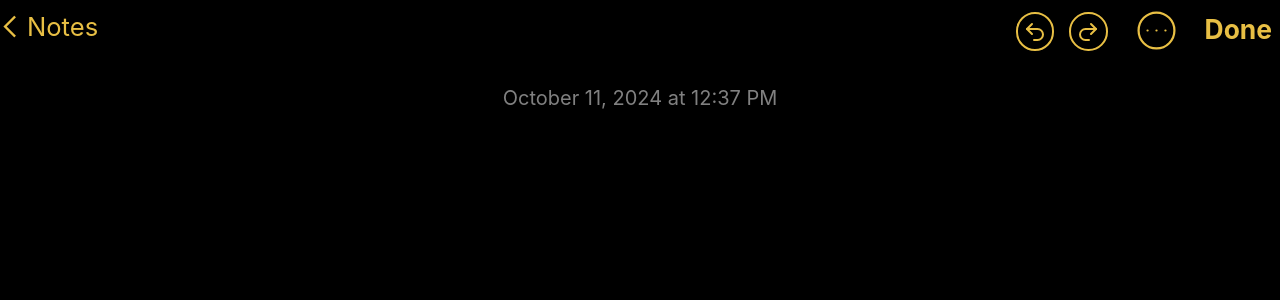
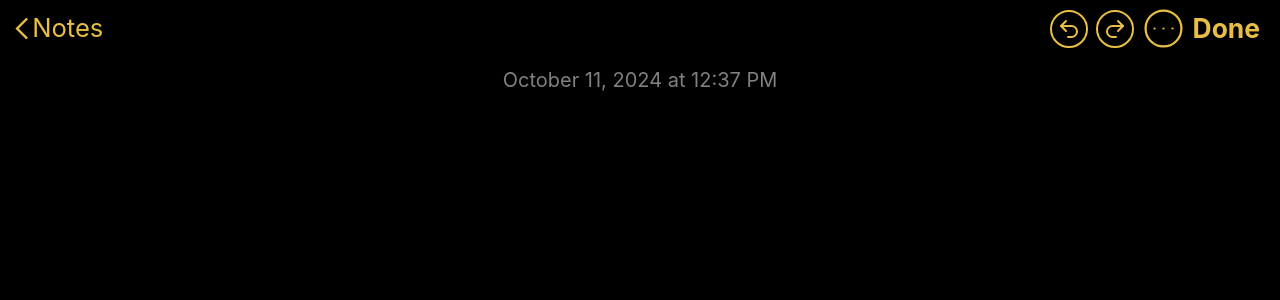
Before and after one commit to calebrosen/IOS-Notes-App-In-React, a React (Vite) app: page / in a window 1280 px wide. Shown: the top 300 px of the page. Built offline with nearby package versions, Linux system fonts and the light colour scheme.

Commit message:
Consolidated CSS for easier scaling

```diff
--- a/src/App.css
+++ b/src/App.css
@@ -59,48 +59,8 @@ textarea,body,html {
 .doneText {
   font-size: 1.65rem;
   font-weight: 700;
-  margin-top: 5.25px;
   color: #e8bf44;
   display: none;
-}
-
-.undoButton {
-  transform: scaleY(-1);
-  position: relative;
-  margin-top: 0.2rem;
-  color: #e8bf44;
-  font-size: 1.35rem;
-  padding: 0.1rem 0.25rem;
-  border: 2px solid #e8bf44;
-  border-radius: 50%;
-  transition: 0.15s ease;
-  display: inline-block;
-  width: max-content;
-  background-color: #000;
-}
-
-.redoButton {
-  background-color: #000;
-  transform: scaleY(-1);
-  position: relative;
-  color: #e8bf44;
-  font-size: 1.35rem;
-  border: 2px solid #e8bf44;
-  border-radius: 50%;
-  transition: 0.15s ease;
-  display: inline-block;
-  padding-bottom: 0.1rem;
-  width: max-content;
-}
-
-.undoButton:active, .redoButton:active {
-  color: #977b26;
-  border: 2px solid #977b26;
-}
-
-.undoButton:hover, .redoButton:hover {
-  color: #977b26;
-  border: 2px solid #977b26;
 }
 
 .hoverCursor {
@@ -111,14 +71,12 @@ textarea,body,html {
   display: flex;
   justify-content: space-between;
   align-items: center;
-  max-height: 3.4rem;
-  margin-bottom: 1rem;
+  margin: 0.45rem 1.25rem 0.15rem 1.25rem;
 }
 
 .notesTopLeft {
   display: flex;
   align-items: center;
-  padding: 0.25rem 0.5rem;
 }
 
 .backButtonTop {
@@ -127,25 +85,21 @@ textarea,body,html {
   background: none;
   font-weight: 900;
   display: inline-block;
-  margin-right: 0.1rem;
 }
 
 .notesTextBackButtonTop {
   color: #e8bf44;
-  padding: 5.25px;
   font-size: 1.6rem;
 }
 
 .rightButtons {
   display: flex;
   align-items: center;
-  padding: 0.25rem 0.5rem;
-  gap: 15px;
+  gap: 0.5rem;
 }
 
 .noteSettingIcon {
   align-items: center;
-  margin-top: 0.4rem;
   background-color: #000;
   color: #e8bf44;
   border: none;
@@ -153,12 +107,11 @@ textarea,body,html {
 
 .undoAndRedo-container {
   display: inline-flex;
-  margin-top: 0.55rem;
   justify-content: center;
   align-items: center;
   border: 2px solid #e8bf44;
+  padding: 5px;
   border-radius: 50%;
-  padding: 5.25px;
 }
 
 .undoAndRedo {
@@ -184,6 +137,11 @@ textarea,body,html {
   color: #e8bf44 !important;
 }
 
+#dropdown-basic {
+  margin: 0 !important;
+  padding: 0 !important;
+}
+
 .dropdown-toggle::after {
   display:none;
 }
```
